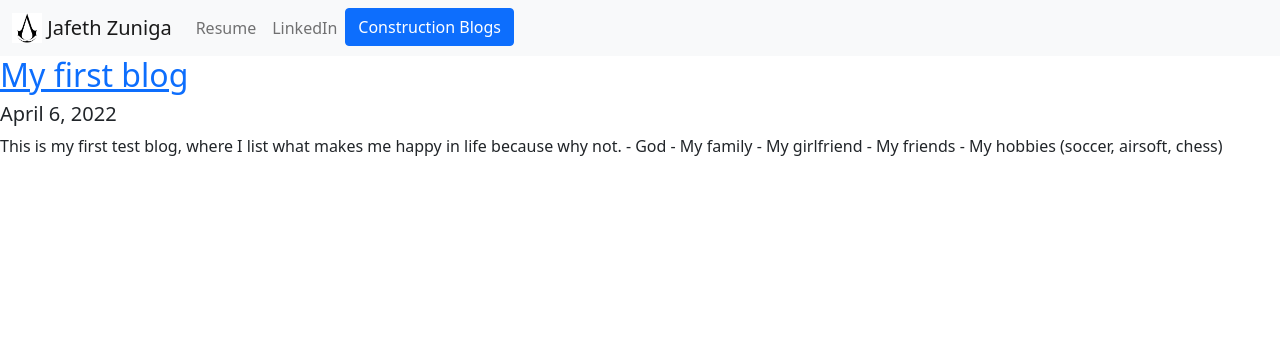
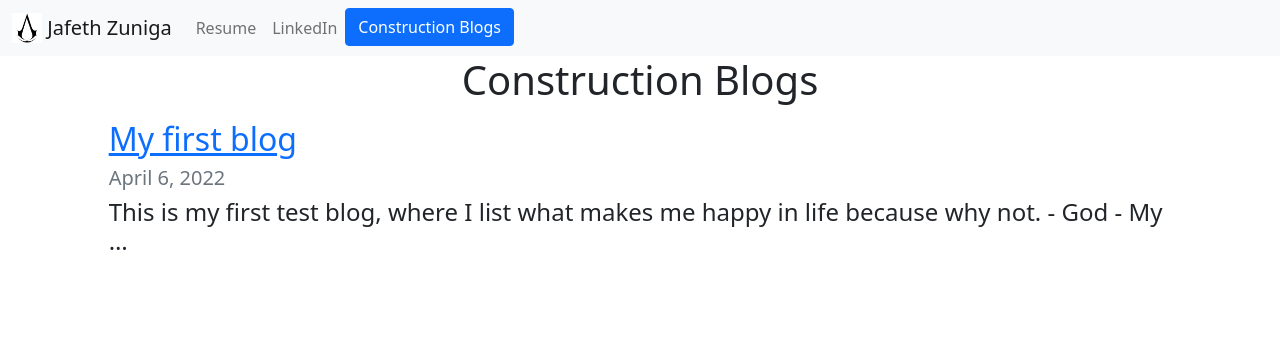
Before and after one commit to jayz79/Personal-Portfolio, a Django app: page /blog/ in a window 1280 px wide. Shown: the top 356 px of the page. Run offline with Django 4.2, Linux system fonts and the light colour scheme; data comes from the database, SQL or seed files in the repository.

Commit message:
added bootstrap styling to blog home page and blog pages

```diff
--- a/personal_portfolio/blog/templates/blog/all_blogs.html
+++ b/personal_portfolio/blog/templates/blog/all_blogs.html
@@ -1,12 +1,24 @@
 {% extends 'portfolio/base.html' %}
+{% load static %}
 {% block content %}
+<h1 id="blogtitle" class="font-weight-bold text-center">Construction Blogs</h1>
 
-    {% for blog in blogs %}
-
+{% for blog in blogs %}
+<!--
     <a href="{% url 'blog:detail' blog.id %}"><h2>{{ blog.title }}</h2></a>
     <h5>{{ blog.date }}</h5>
-    <p>{{ blog.description|striptags }}</p>
+    <p>{{ blog.description|striptags }}</p> -->
 
-    {% endfor %}
+    <div class="row justify-content-center my-3">
+        <div class="col-md-10">
+          <a href="{% url 'blog:detail' blog.id %}">
+            <h2>{{ blog.title }}</h2>
+          </a>
+          <h5 class="text-muted">{{ blog.date|date }}</h5>
+          <h4>{{ blog.description|striptags|truncatechars:100 }}</h4>
+        </div>
+    </div>
+
+{% endfor %}
 
 {% endblock %}
--- a/personal_portfolio/blog/templates/blog/detail.html
+++ b/personal_portfolio/blog/templates/blog/detail.html
@@ -1,8 +1,8 @@
 {% extends 'portfolio/base.html' %}
 {% block content %}
-    <h1>{{ blog.title }}</h1>
+    <h1 class="text-center mt-5" id="blogdetailtitle">{{ blog.title }}</h1>
 
-    <h2>{{ blog.date|date:'F jS Y'}}</h2>
+    <h5 class="text-center text-muted mb-5">{{ blog.date|date:'F jS Y' }}</h5>
 
     {{ blog.description|safe }}
 
```
